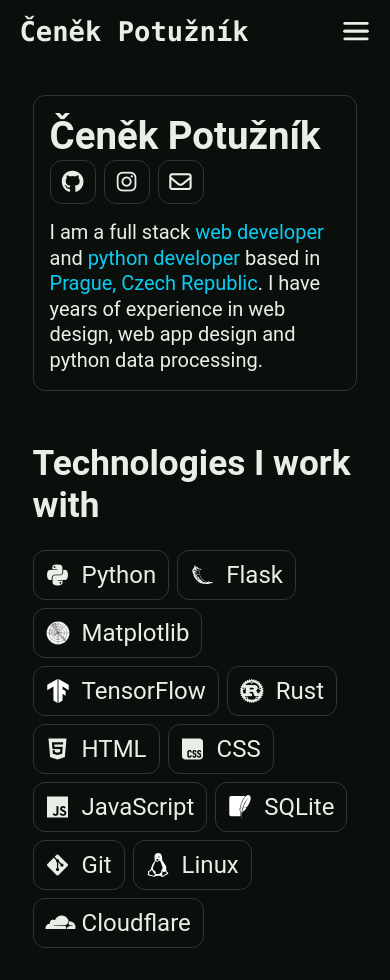
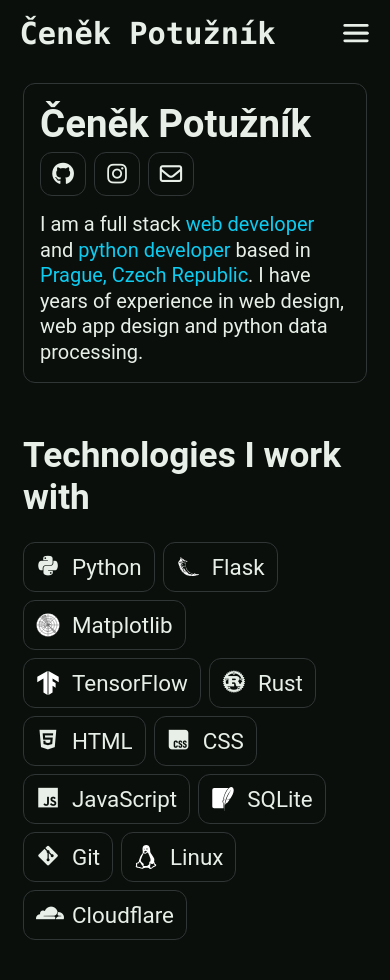
Before and after one commit to cenekp74/portfolio-website, a Flask app: page / in a window 390 px wide. After the commit the page ends 940 px from the top, so only its background shows below. Run offline with Flask 3, Linux system fonts and the light colour scheme.

Commit message:
styling adjustments - wider navbar, spacing and font size changes

```diff
--- a/app/static/css/main.css
+++ b/app/static/css/main.css
@@ -60,6 +60,20 @@ h1.page-heading {
     width: 85%;
 }
 
+@media screen and (max-width: 650px) {
+    h1.page-heading {
+        font-size: 2.6rem;
+    }
+
+    .content > div {
+        width: 90%;
+    }
+
+    .content {
+        margin: 16px auto;
+    }
+}
+
 /* #region navbar */ /* NAVBAR */
 
 body > header {
@@ -70,7 +84,7 @@ body > header {
 
 .navbar {
     display: flex;
-    max-width: 1280px;
+    max-width: 1600px;
     width: 90vw;
     justify-content: space-between;
     align-items: center;
@@ -97,6 +111,7 @@ body > header {
 
 .navbar .navbar-lang {
     font-size: 1.2rem;
+    margin-left: 50px; /* this is to make .navbar-items more centered on page */
 }
 
 .navbar .navbar-items .navbar-lang {
@@ -209,10 +224,6 @@ body > header {
     .navbar .navbar-items a {
         padding: 16px 12px;
     }
-
-    .navbar a.heading {
-        font-size: 1.7rem;
-    }
 }
 
 /* #endregion navbar */
@@ -244,6 +255,7 @@ body > header {
     display: flex;
     flex-wrap: wrap;
     justify-content: space-between;
+    gap: 4px;
 }
 
 .welcome-card .col-left .socials {
@@ -289,7 +301,7 @@ body > header {
 }
 
 .technologies > div > div {
-    font-size: 1.5rem;
+    font-size: 1.4rem;
     line-height: 1.5rem;
     padding: 12px;
     border: 1px solid var(--division-line-color);
```
